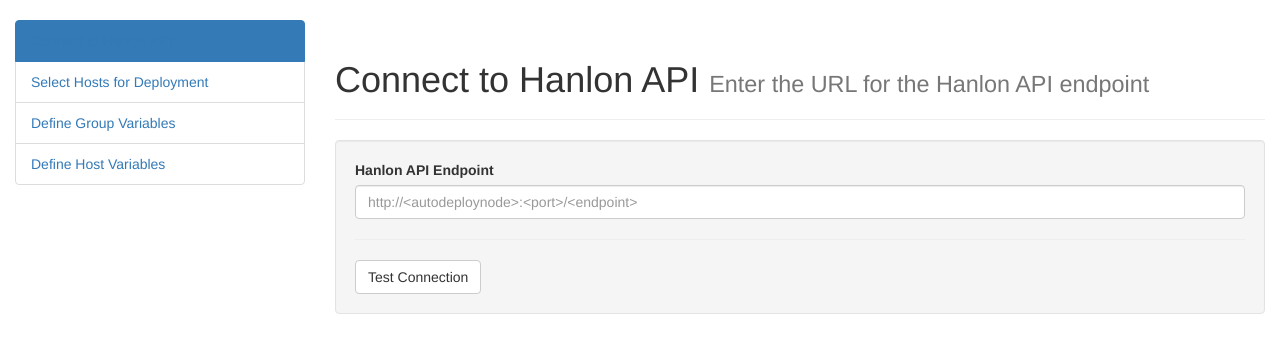
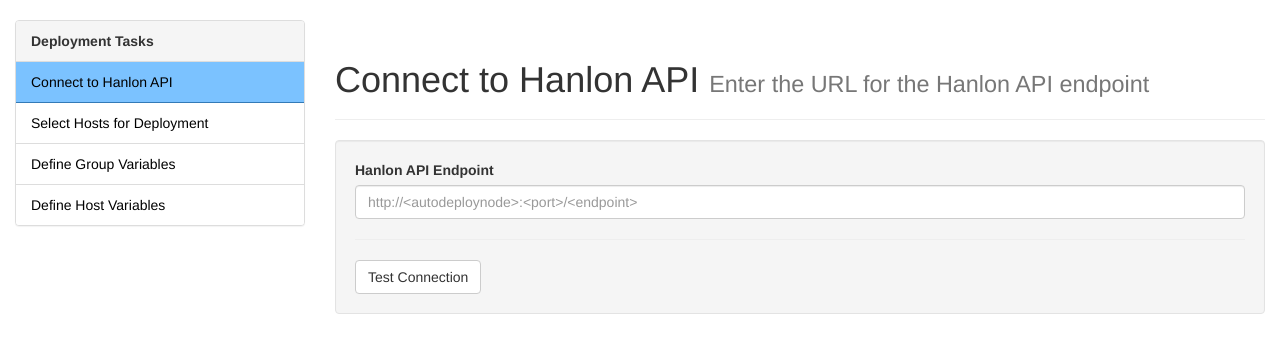
Before and after one commit to jdextercsc/dcafweb, a Flask app: page / in a window 1280 px wide. Shown: the part 52-405 px from the top of the page. Run offline with Flask 2, Linux system fonts and the light colour scheme; some libraries are stand-ins or nearby versions.

Commit message:
Added floating menu, group_vars page

```diff
--- a/app/server.py
+++ b/app/server.py
@@ -1,7 +1,9 @@
 import os
 import logging
+import yaml
 
 from flask import Flask, render_template, url_for, g, session, flash, redirect, request
+from flask.ext.markdown import Markdown
 # from flask.ext import restful
 # from flask.ext.restful import reqparse, Api
 # from flask.ext.sqlalchemy import SQLAlchemy
@@ -13,6 +15,8 @@ basedir = os.path.join(os.path.abspath(os.path.dirname(__file__)), '../')
 app = Flask(__name__)
 app.config.from_object('app.config')
 app.secret_key = '"*\x995\x9a\xf9\xf2\x13z\xd3\x9c=\x18u\xef\xf8\x90WD\xa3\xe5\xe1\x19\xb7'
+
+md = Markdown(app, extensions = ['codehilite'])
 
 logging.basicConfig(level=logging.DEBUG)
 
@@ -82,7 +86,7 @@ def load_session_from_cookie():
     else:
         # check to see if we're navigating to a step without the API defined
         if request.path != '/':
-            flash("Hanlon API endpoint not defined.", "warning")
+            #flash("Hanlon API endpoint not defined.", "warning")
             logging.debug("Request path: %s", str(request.path))
         g.hanlonDefined = False
         logging.debug("Handlon URL is not defined!")
@@ -146,7 +150,16 @@ def hosts(debug=None):
 
 @app.route('/group_vars')
 def group_vars():
-    return render_template('group_vars.html')
+    # this section can be removed after testing, purely for page layout purposes now
+    try:
+        sampleFile = yaml.load(file(basedir + 'tmp/all.yml', 'r'))
+        logging.debug(sampleFile)
+    except Exception as e:
+        flash('Could not open sample file.', 'danger')
+        logging.error("%s", str(e))
+    ############################
+
+    return render_template('group_vars.html', configFile = sampleFile)
 
 @app.route('/host_vars')
 def host_vars():
--- /dev/null
+++ b/app/static/css/app.css
@@ -0,0 +1,13 @@
+/* Changing colors of task list */
+
+li.active.list-group-item {
+    background-color: #7BC2FF;
+}
+
+#task-list a {
+    color: black;
+}
+
+#task-list-header {
+    font-weight: bold;
+}
--- a/app/templates/base.html
+++ b/app/templates/base.html
@@ -5,6 +5,7 @@
 
 
         <link href="/static/css/bootstrap.min.css" rel="stylesheet">
+        <link href="/static/css/app.css" rel="stylesheet">
         <script src="/static/js/jquery.min.js"></script>
 
         <script src="/static/js/bootstrap.min.js"></script>
@@ -32,18 +33,23 @@
         </nav>
 
     <div class="col-md-3">
+        <div class="panel panel-default" data-spy="affix" data-offset-top="100" data-offset-bottom="200">
             {% set nav_steps = g.deploy_steps %}
             {% set active_page = active_page|default('base') %}
 
-        <ul class="list-group">
+            <div class="panel-heading" id="task-list-header">
+                Deployment Tasks
+            </div>
+
+            <ul class="list-group" id="task-list">
                 {% for step in nav_steps %}
                 <li{% if step['id'] == active_page %} class="active list-group-item"{% endif %} class="list-group-item"><a href="{{ step['url']|e }}">{{ step['name']|e }}</a></li>
                 {% endfor %}
             </ul>
         </div>
+    </div>
 
     <div class="col-md-9">
-        {% if messages is defined %}
             {% with messages = get_flashed_messages(with_categories=true) %}
             {% if messages %}
             <ul class=flashes>
@@ -56,7 +62,7 @@
             </ul>
             {% endif %}
             {% endwith %}
-        {% endif %}
+
 
         {% block content %}
         {% endblock %}
```
Also changed, not shown: app/templates/group_vars.html (+23 -2 lines), 1 other file. Lines whose indentation alone changed are shown as unchanged.
